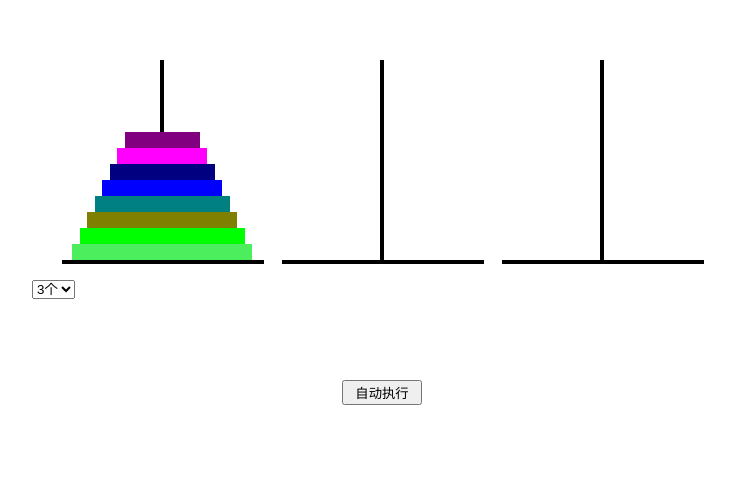
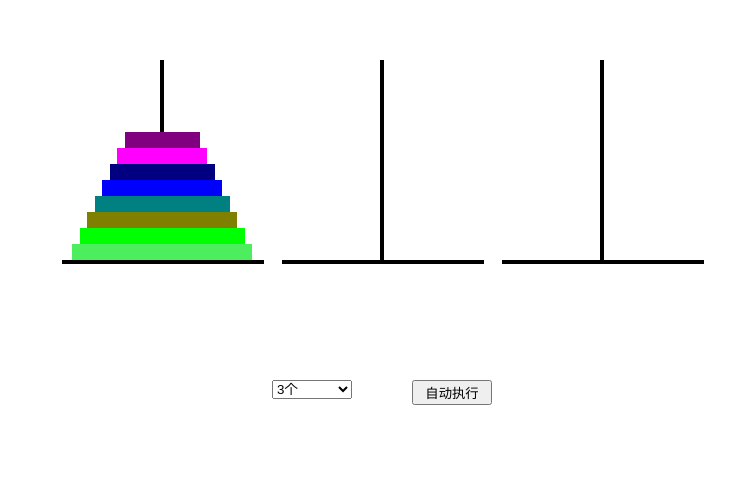
Before and after one commit to shenysun/Hanio_h5, a website: page index.html in a window 1280 px wide. Shown: the part 140-623 px from the top of the page, without its empty margins (258-993 px from the left). Drawn offline with Linux system fonts and the light colour scheme.

Commit message:
Update selectDisk And btnAuto Position

```diff
--- a/css/style.css
+++ b/css/style.css
@@ -28,7 +28,15 @@
 #btnAuto {
     position: absolute;
     top: 50%;
-    left: 50%;
+    left: 60%;
+    width: 80px;
+    margin: 0 0 0 -40px;
+}
+
+#selectDisk {
+    position: absolute;
+    top: 50%;
+    left: 40%;
     width: 80px;
     margin: 0 0 0 -40px;
 }
```
